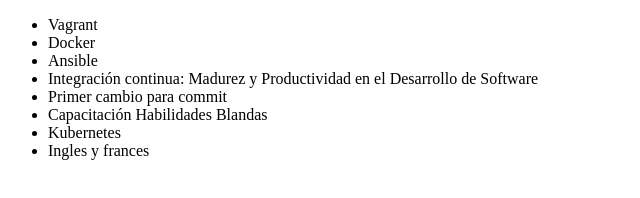
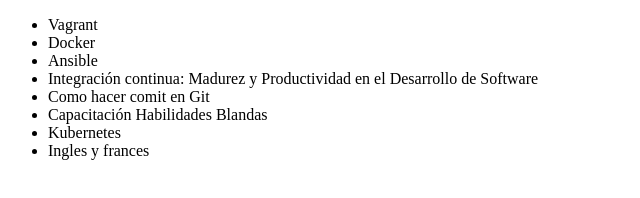
Before and after one commit to jomagrhe/Alura-ensayo, a plain HTML site: page index.html in a window 1280 px wide. Shown: the full height of the page, 0-640 px from the left. Drawn offline with Linux system fonts and the light colour scheme.

Commit message:
Cambio primer cambio para comot por como hacer commit en git

```diff
--- a/index.html
+++ b/index.html
@@ -12,7 +12,7 @@
         <li>Docker</li>
         <li>Ansible</li>
         <li>Integración continua: Madurez y Productividad en el Desarrollo de Software</li>
-        <li>Primer cambio para commit</li>
+        <li>Como hacer comit en Git</li>
         <li>Capacitación Habilidades Blandas</li>
         <li>Kubernetes</li>
         <li>Ingles y frances</li>
```
